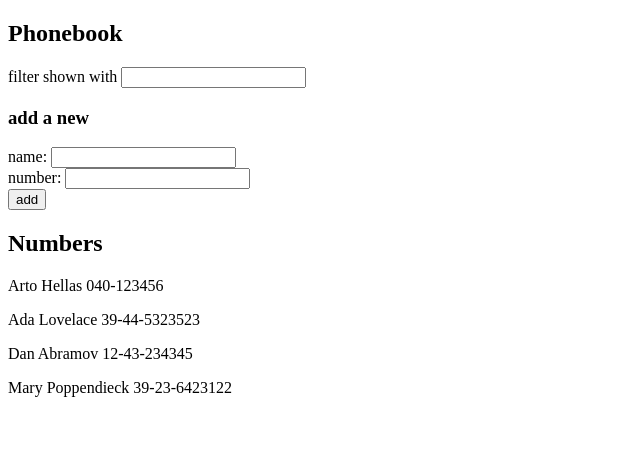
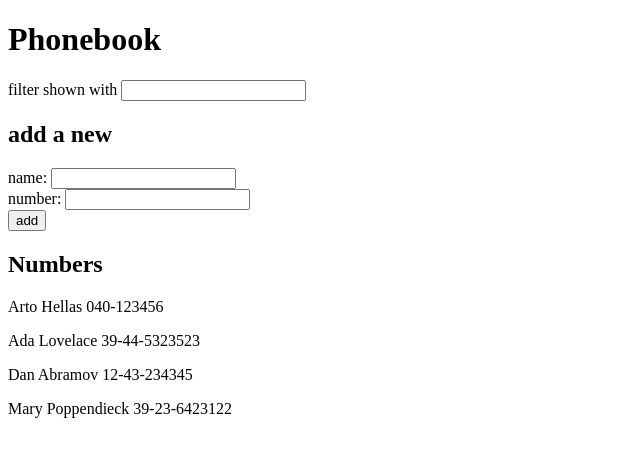
Before and after one commit to architkakkar/fullstack-open, a React (Vite) app in the folder part2/phonebook/: page / in a window 1280 px wide. Shown: the top 456 px of the page, without its empty margins (0-640 px from the left). Built offline with nearby package versions, Linux system fonts and the light colour scheme.

Commit message:
exercise 2.10: extracted suitable parts into separate components.

```diff
--- a/part2/phonebook/src/App.jsx
+++ b/part2/phonebook/src/App.jsx
@@ -1,4 +1,7 @@
 import { useState } from "react";
+import PersonForm from "./components/PersonForm";
+import Persons from "./components/Persons";
+import Filter from "./components/Filter";
 
 const App = () => {
   const [persons, setPersons] = useState([
@@ -41,35 +44,18 @@ const App = () => {
 
   return (
     <div>
-      <h2>Phonebook</h2>
-      <div>
-        filter shown with{" "}
-        <input
-          value={searchText}
-          onChange={(e) => setSearchText(e.target.value)}
-        />
-      </div>
-      <h3>add a new</h3>
-      <form onSubmit={addContact}>
-        <div>
-          name:{" "}
-          <input value={newName} onChange={(e) => setNewName(e.target.value)} />
-        </div>
-        <div>
-          number:{" "}
-          <input
-            value={newNumber}
-            onChange={(e) => setNewNumber(e.target.value)}
-          />
-        </div>
-        <div>
-          <button type="submit">add</button>
-        </div>
-      </form>
+      <h1>Phonebook</h1>
+      <Filter searchText={searchText} setSearchText={setSearchText} />
+      <h2>add a new</h2>
+      <PersonForm
+        addContact={addContact}
+        name={newName}
+        setName={setNewName}
+        number={newNumber}
+        setNumber={setNewNumber}
+      />
       <h2>Numbers</h2>
-      {filteredPerson.map((person) => (
-        <p key={person.id}>{`${person.name} ${person.number}`}</p>
-      ))}
+      <Persons persons={filteredPerson} />
     </div>
   );
 };
--- /dev/null
+++ b/part2/phonebook/src/components/Filter.jsx
@@ -0,0 +1,20 @@
+import PropTypes from "prop-types";
+
+const Filter = ({ searchText, setSearchText }) => {
+  return (
+    <div>
+      filter shown with{" "}
+      <input
+        value={searchText}
+        onChange={(e) => setSearchText(e.target.value)}
+      />
+    </div>
+  );
+};
+
+Filter.propTypes = {
+  searchText: PropTypes.string.isRequired,
+  setSearchText: PropTypes.func.isRequired,
+};
+
+export default Filter;
--- /dev/null
+++ b/part2/phonebook/src/components/PersonForm.jsx
@@ -0,0 +1,28 @@
+import PropTypes from "prop-types";
+
+const PersonForm = ({ addContact, name, setName, number, setNumber }) => {
+  return (
+    <form onSubmit={addContact}>
+      <div>
+        name: <input value={name} onChange={(e) => setName(e.target.value)} />
+      </div>
+      <div>
+        number:{" "}
+        <input value={number} onChange={(e) => setNumber(e.target.value)} />
+      </div>
+      <div>
+        <button type="submit">add</button>
+      </div>
+    </form>
+  );
+};
+
+PersonForm.propTypes = {
+  addContact: PropTypes.func.isRequired,
+  name: PropTypes.string.isRequired,
+  setName: PropTypes.func.isRequired,
+  number: PropTypes.string.isRequired,
+  setNumber: PropTypes.func.isRequired,
+};
+
+export default PersonForm;
--- /dev/null
+++ b/part2/phonebook/src/components/Persons.jsx
@@ -0,0 +1,17 @@
+import PropTypes from "prop-types";
+
+const Persons = ({ persons }) => {
+  return (
+    <div>
+      {persons.map((person) => (
+        <p key={person.id}>{`${person.name} ${person.number}`}</p>
+      ))}
+    </div>
+  );
+};
+
+Persons.propTypes = {
+  persons: PropTypes.array.isRequired,
+};
+
+export default Persons;
```
